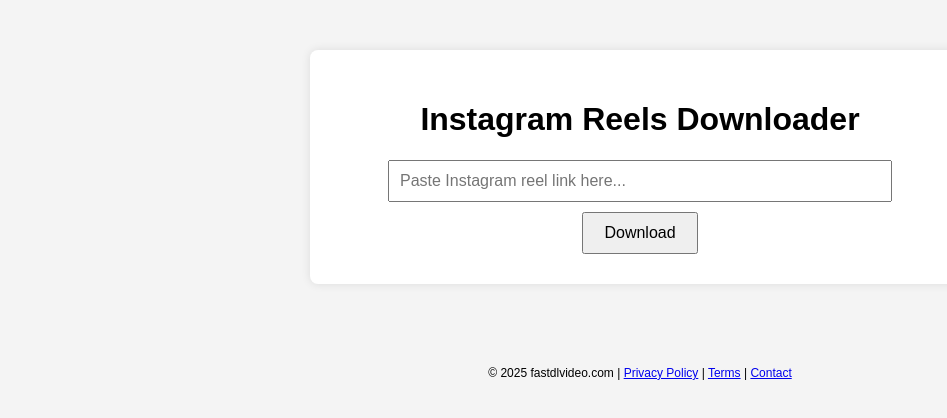
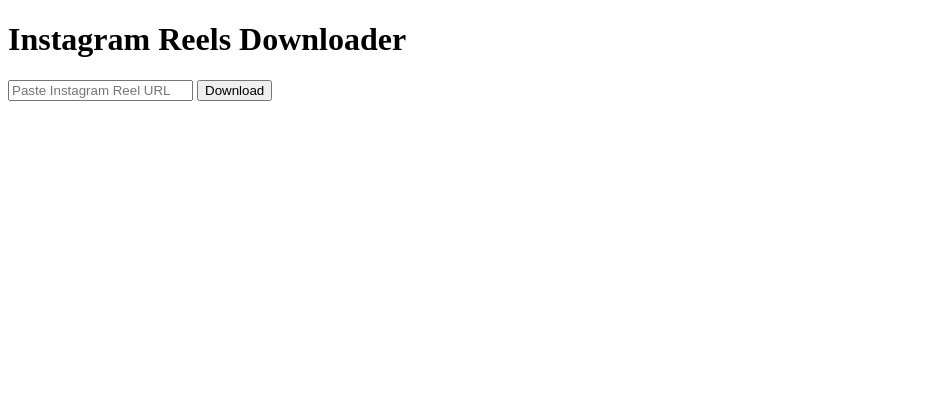
Before and after one commit to AmanBagwan0707/fastdlvideo, a plain HTML site: page index.html in a window 1280 px wide. Shown: the whole page, without its empty margins (0-947 px from the left). Drawn offline with Linux system fonts and the light colour scheme.

Commit message:
Update index.html

```diff
--- a/index.html
+++ b/index.html
@@ -2,65 +2,46 @@
 <html lang="en">
 <head>
   <meta charset="UTF-8" />
-  <meta name="viewport" content="width=device-width, initial-scale=1.0" />
-  <meta name="description" content="Download Instagram Reels, Stories and Videos in HD - FastDLVideo" />
-  <meta name="keywords" content="Instagram Reels Downloader, Download Reels, FastDL, fastdlvideo" />
-  <meta name="author" content="fastdlvideo.com" />
-  <meta property="og:title" content="FastDLVideo - Instagram Reels Downloader" />
-  <meta property="og:description" content="Easily download Instagram Reels and Stories in HD for free." />
-  <meta property="og:image" content="https://fastdlvideo.com/og-image.jpg" />
-  <meta property="og:url" content="https://fastdlvideo.com" />
-  <title>FastDLVideo - Instagram Reels Downloader</title>
-  <style>
-    body { font-family: Arial, sans-serif; background: #f4f4f4; margin: 0; padding: 0; }
-    .container { max-width: 600px; margin: 50px auto; background: #fff; padding: 30px; border-radius: 8px; box-shadow: 0 0 10px rgba(0,0,0,0.1); text-align: center; }
-    input { width: 80%; padding: 10px; font-size: 16px; margin-bottom: 10px; }
-    button { padding: 10px 20px; font-size: 16px; cursor: pointer; }
-    footer { text-align: center; font-size: 12px; padding: 20px; }
-  </style>
+  <meta name="viewport" content="width=device-width, initial-scale=1.0"/>
+  <title>Instagram Reels Downloader</title>
 </head>
 <body>
-  <!-- Google AdSense Ad Slot (Top) -->
+  <h1>Instagram Reels Downloader</h1>
+  <input id="input" type="text" placeholder="Paste Instagram Reel URL" />
+  <button onclick="download()">Download</button>
 
-  <div class="container">
-    <h1>Instagram Reels Downloader</h1>
-    <input type="text" id="instaUrl" placeholder="Paste Instagram reel link here..." />
-    <br />
-    <button onclick="downloadReel()">Download</button>
-    <div id="output"></div>
-  </div>
-
-  <!-- Google AdSense Ad Slot (Mid Content) -->
-
-  <footer>
-    <p>&copy; 2025 fastdlvideo.com | <a href="privacy.html">Privacy Policy</a> | <a href="terms.html">Terms</a> | <a href="contact.html">Contact</a></p>
-  </footer>
-
-  <!-- Google AdSense Ad Slot (Footer) -->
+  <div id="result" style="margin-top:20px;"></div>
 
   <script>
-    function downloadReel() {
-      const url = document.getElementById("instaUrl").value;
-      if (!url || !url.includes("instagram.com")) {
-        alert("Please enter a valid Instagram URL");
-        return;
-      }
+    async function download() {
+      const url = document.getElementById('input').value;
 
-      fetch(`https://instagram-downloader-download-instagram-videos-stories-reels.p.rapidapi.com/index?url=${encodeURIComponent(url)}`, {
+      const options = {
         method: 'GET',
         headers: {
-          'X-RapidAPI-Key': 'YOUR_API_KEY_HERE',
-          'X-RapidAPI-Host': 'instagram-downloader-download-instagram-videos-stories-reels.p.rapidapi.com'
+          'X-RapidAPI-Key': '24fe796a83msh121c7b3fafb33fdp1a1475jsnab616dfb3544',
+          'X-RapidAPI-Host': 'instagram-reels-downloader.p.rapidapi.com'
         }
-      })
-      .then(response => response.json())
-      .then(data => {
-        document.getElementById("output").innerHTML = `<video src="${data.media}" controls width="100%"></video>`;
-      })
-      .catch(error => {
-        console.error('Error:', error);
-        alert('Something went wrong');
-      });
+      };
+
+      const apiUrl = `https://instagram-reels-downloader.p.rapidapi.com/index?url=${encodeURIComponent(url)}`;
+
+      try {
+        const response = await fetch(apiUrl, options);
+        const result = await response.json();
+        console.log(result);
+
+        document.getElementById('result').innerHTML = `
+          <video controls width="300">
+            <source src="${result.media[0].url}" type="video/mp4" />
+          </video>
+          <br><br>
+          <a href="${result.media[0].url}" download>Download Video</a>
+        `;
+      } catch (error) {
+        console.error(error);
+        alert("Invalid URL ya API error hai");
+      }
     }
   </script>
 </body>
```
